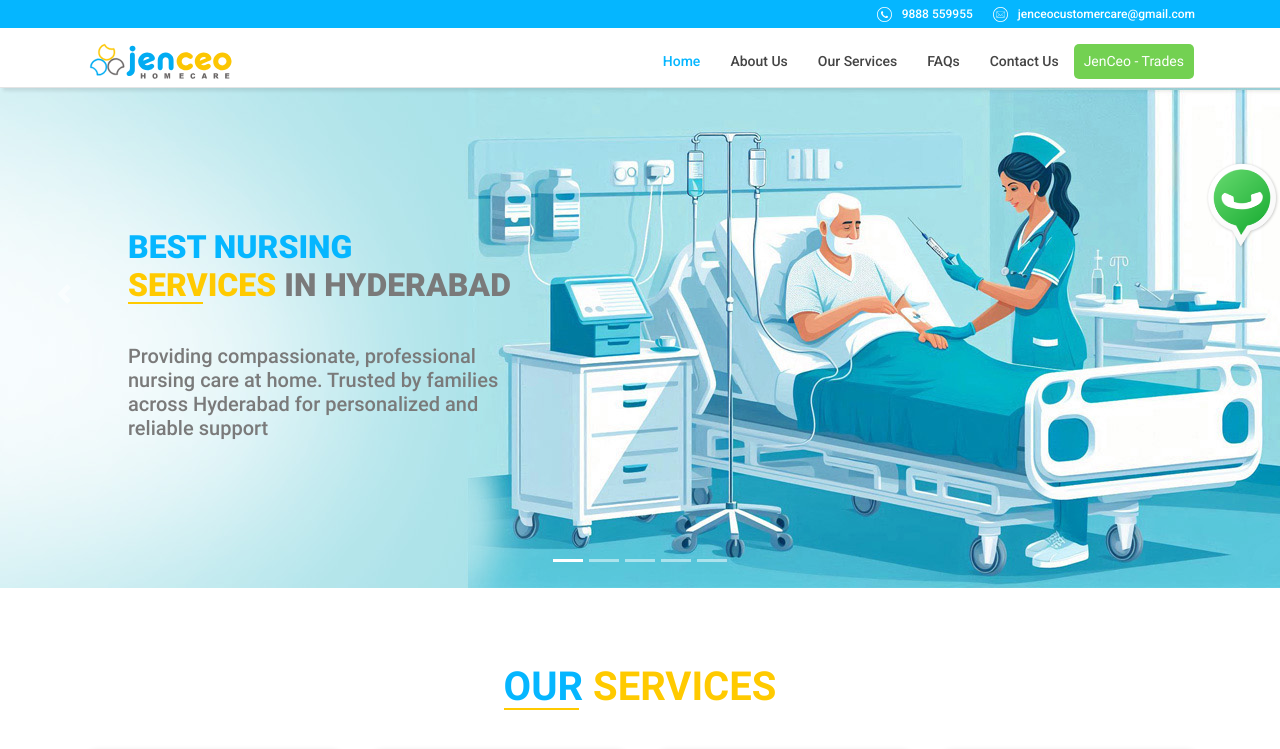
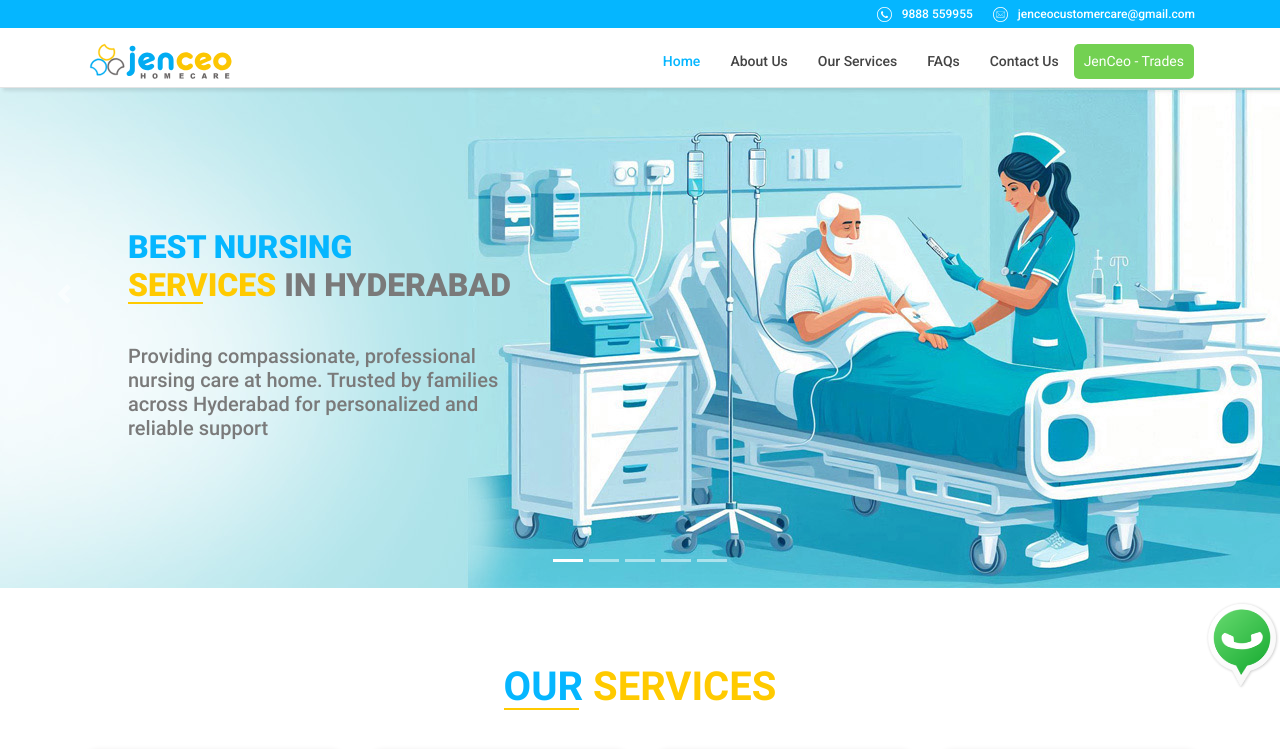
Before and after one commit to jnanaprakashpinisetti/HomeCare, a React (Create React App) app in the folder home-care/: page /#/ in a window 1280 px wide. Shown: the top 749 px of the page. Built offline with nearby package versions, Linux system fonts and the light colour scheme.

Commit message:
Watsapp added to all pages

```diff
--- a/home-care/src/components/pages/AboutUs.js
+++ b/home-care/src/components/pages/AboutUs.js
@@ -1,10 +1,12 @@
 import React from 'react';
 
 import aboutUs from '../../images/img/about-us-2.jpg';
+import Watsapp from '../Watsapp';
 
 const AboutUs = () => {
     return (
         <div className="about-us mt-80">
+              <Watsapp/>
             <div className="hero-banner">
                 <div className="container">
                     <div className="row">
--- a/home-care/src/components/pages/ContactUs.js
+++ b/home-care/src/components/pages/ContactUs.js
@@ -8,11 +8,14 @@ import Cell from '../../images/icons/social-media/cell-blue.svg';
 import Email from '../../images/icons/social-media/email-blue.svg';
 import Location from '../../images/icons/social-media/location-blue.svg';
 import watsapp from '../../images/icons/social-media/watsapp-blue.svg';
+import Watsapp from '../Watsapp';
 
 const ContactUs = () => {
     return (
         <>
+        <Watsapp/>
             <section className="contact-us">
+
                 <div className="hero-banner mt-80">
 
                     <div className="container">
--- a/home-care/src/components/pages/Faq.js
+++ b/home-care/src/components/pages/Faq.js
@@ -1,9 +1,12 @@
 import React from 'react';
 import EnquiryForm from '../EnquiryForm';
+import Watsapp from '../Watsapp';
 
 const Faq = () => {
     return (
         <div className="faq">
+            <Watsapp/>
+
             <div className="hero-banner mt-80">
                 <div className="container">
                     <div className="row">
--- a/home-care/src/components/pages/OurServices.js
+++ b/home-care/src/components/pages/OurServices.js
@@ -7,10 +7,12 @@ import physotherophy from '../../images/img/physotherophy.jpg';
 import patentCare from '../../images/img/patent-care.jpg';
 import officeCleaing from '../../images/img/office-cleaning.jpg';
 import serviceMobileHero from '../../images/img/services-mobile.jpg'
+import Watsapp from '../Watsapp';
 
 const OurServices = () => {
     return (
         <div className="services">
+            <Watsapp/>
             <div className="hero-banner mt-80">
                 <div className="container">
                     <div className="row">
--- a/home-care/src/scss/components/watsapp.scss
+++ b/home-care/src/scss/components/watsapp.scss
@@ -1,6 +1,6 @@
 .watsapp-icon {
     position: fixed;
-    top: 20%;
+    bottom: 15%;
     right: 0;
     z-index: 5;
 
```
